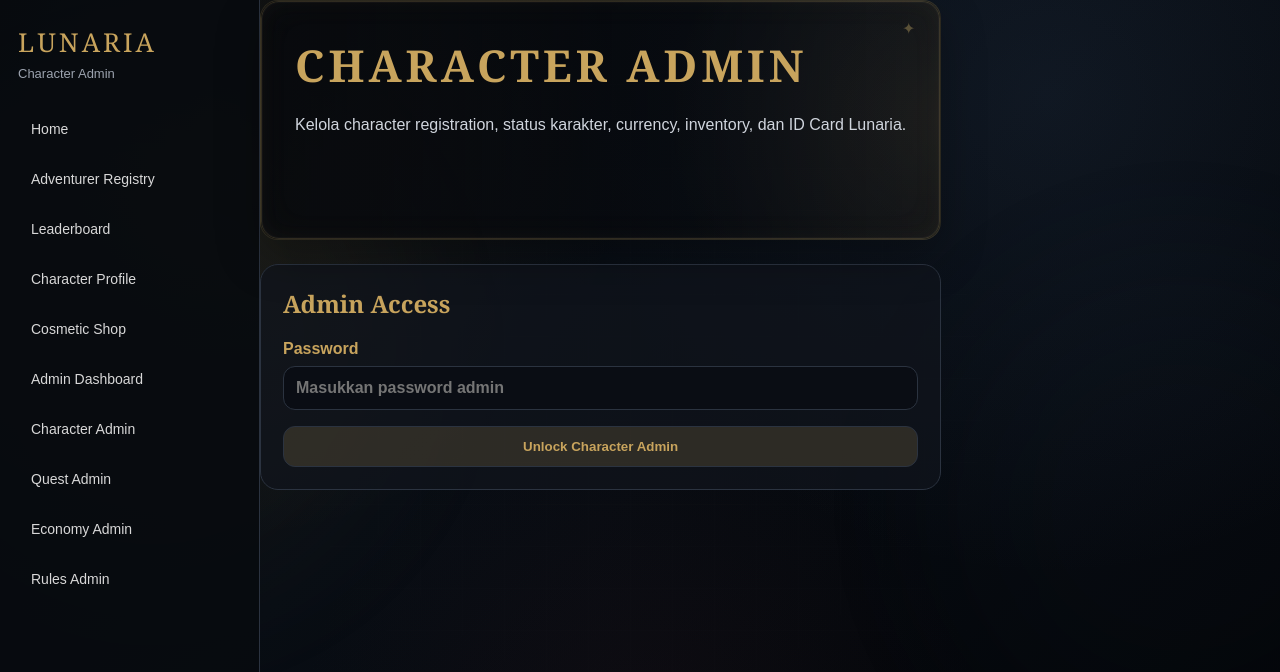
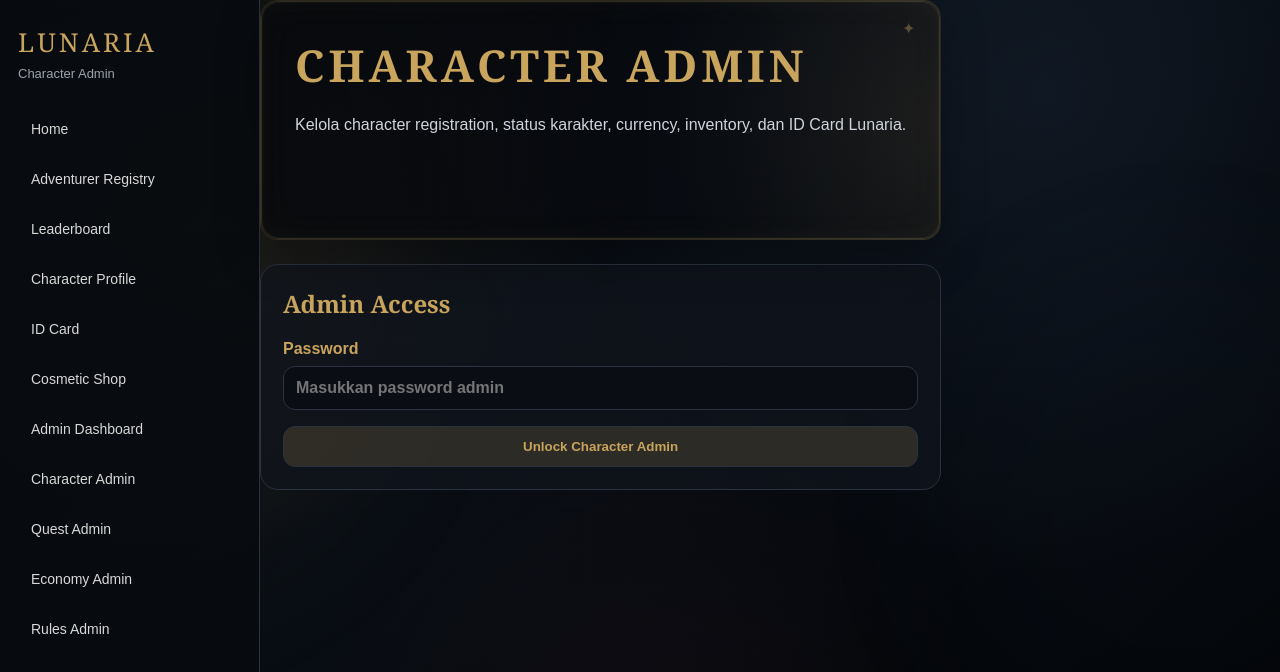
Before and after one commit to Lunariaaaa20/lunaria-player-portal, a Next.js app: page /admin/characters in a window 1280 px wide. Shown: the top 672 px of the page. Built offline with nearby package versions, Linux system fonts and the light colour scheme.

Commit message:
Add ID card link to MVP sidebar

```diff
--- a/app/admin/characters/page.js
+++ b/app/admin/characters/page.js
@@ -391,6 +391,7 @@ function formatInventoryForIdCard(items = []) {
           <Link href="/registry">Adventurer Registry</Link>
           <Link href="/leaderboard">Leaderboard</Link>
           <Link href="/profile">Character Profile</Link>
+          <Link href="/id-card">ID Card</Link>
           <Link href="/cosmetic-shop">Cosmetic Shop</Link>
 <Link href="/admin">Admin Dashboard</Link>
           <Link href="/admin/characters">Character Admin</Link>
--- a/app/admin/page.js
+++ b/app/admin/page.js
@@ -176,6 +176,7 @@ export default function AdminPage() {
           <Link href="/registry">Adventurer Registry</Link>
           <Link href="/leaderboard">Leaderboard</Link>
           <Link href="/profile">Character Profile</Link>
+          <Link href="/id-card">ID Card</Link>
           <Link href="/cosmetic-shop">Cosmetic Shop</Link>
 <div className="nav-section-title">PLAYER</div>
           <Link href="/registration">Character Registration</Link>
--- a/app/registry/page.js
+++ b/app/registry/page.js
@@ -146,6 +146,7 @@ export default function RegistryPage() {
           <Link href="/registry">Adventurer Registry</Link>
           <Link href="/leaderboard">Leaderboard</Link>
           <Link href="/profile">Character Profile</Link>
+          <Link href="/id-card">ID Card</Link>
           <Link href="/cosmetic-shop">Cosmetic Shop</Link>
 <div className="nav-section-title">PLAYER</div>
           <Link href="/registration">Character Registration</Link>
```
